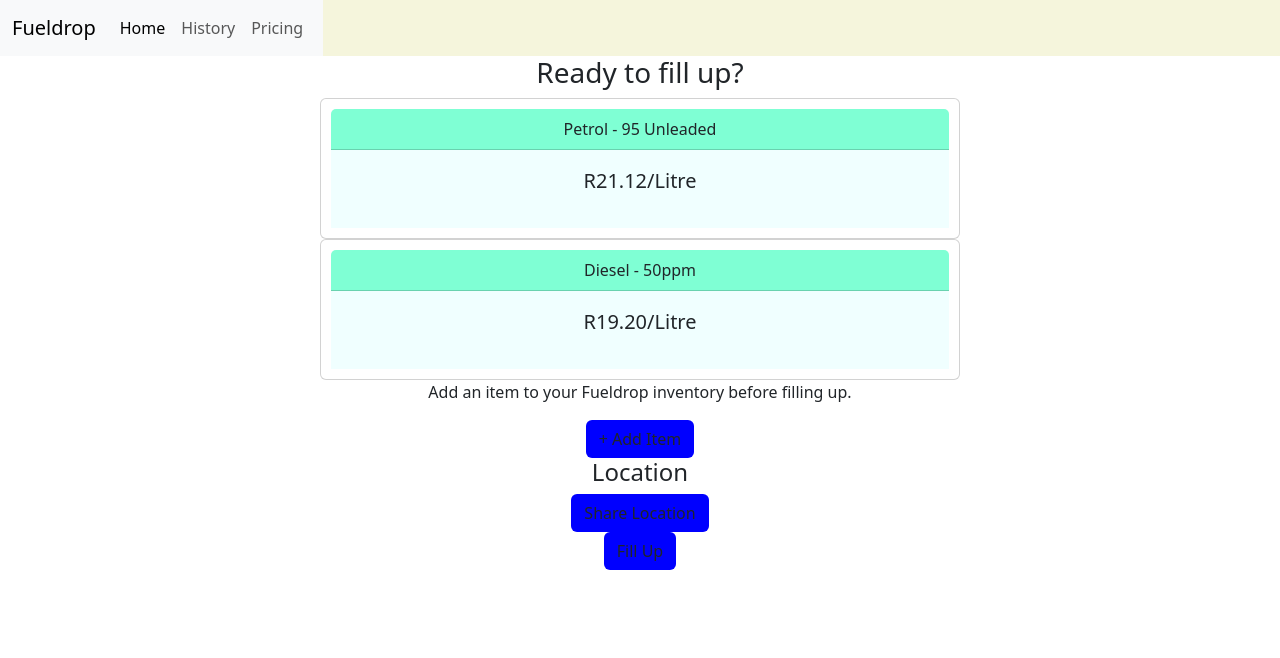
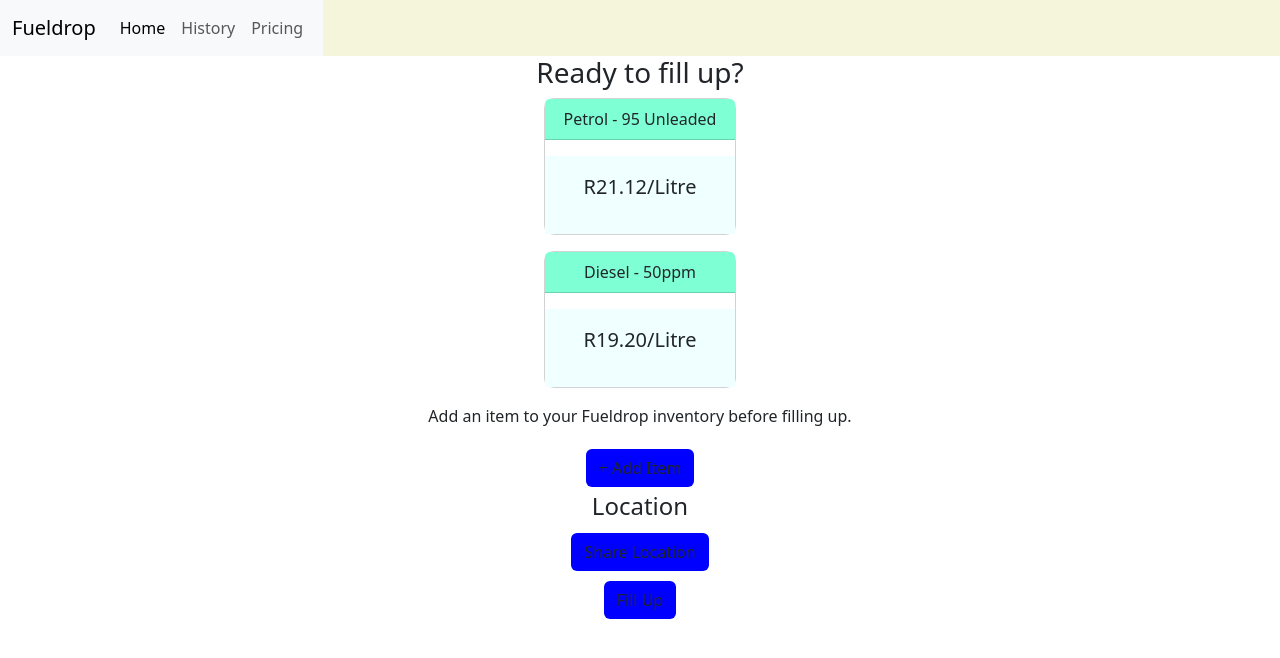
Before and after one commit to ninomitchell8/FuelDrop, a React (Vite) app in the folder fueldrop/: page /Home.jsx in a window 1280 px wide. Shown: the top 658 px of the page. Built offline with nearby package versions, Linux system fonts and the light colour scheme; no server answers.

Commit message:
Inventory Item can be added and removed from the filling up q. Item can be successfully removed from inventory aswell

```diff
--- a/fueldrop/src/components/Button.css
+++ b/fueldrop/src/components/Button.css
@@ -1,3 +1,4 @@
 .btn{
     background-color: blue;
+    margin: 5px;
 }
--- a/fueldrop/src/components/Card.css
+++ b/fueldrop/src/components/Card.css
@@ -1,9 +1,12 @@
 .card {
 
-    width: 50%;
+    display: flex;
+    gap: 1rem;
+    width: 15%;
     text-align:centre;
-    margin-left: 25%;
-    padding: 10px;
+    margin-left: 42.5%;
+    border-radius: 10px;
+    margin-bottom: 1rem;
 }
 
 .card-header{
--- a/fueldrop/src/components/SelectCard.css
+++ b/fueldrop/src/components/SelectCard.css
@@ -1,4 +1,7 @@
 .selectCard{
     width : 25%;
+    align-items: center;
+    margin-left: 37.5%;
+    border-radius: 10px;
 
 }
--- a/fueldrop/src/components/SelectCard.jsx
+++ b/fueldrop/src/components/SelectCard.jsx
@@ -26,13 +26,14 @@
             <h5 className="card-title">{item.make} - {item.model}</h5>
             <h5 className="card-title">{item.type}</h5>
             <p className="card-text">{item.fuel}  </p>
-            <p className="card-text">{item.litres} </p>
+            <p className="card-text">{item.litres}-Litres </p>
             <Button
                 type = "button"
                 name={isSelected ? "Remove from queue" : "Add to fueling queue"}
                 onClick={handleClick}
             />
             <Button
+
             type = "button"
             name = "Delete from inventory"
             onClick= {onRemove}
--- a/fueldrop/src/pages/Home.jsx
+++ b/fueldrop/src/pages/Home.jsx
@@ -47,17 +47,15 @@
 
             const res = await fetch(
 
-                `https://literate-cod-jpx676qxq6q3pwp5-5000.app.github.dev/inventory/${id}`,
-
-                {
+                `https://literate-cod-jpx676qxq6q3pwp5-5000.app.github.dev/inventory/${id}`,{
                     method : "DELETE",
                     headers : {
 
-                        "Authorization": `Bearer ${token}`
+                        "Authorization" : `Bearer ${token}`
                     }
                 }
 
-            );
+            )
 
             if (!res.ok) throw new Error("Failed to delete");
 
@@ -125,7 +123,7 @@
             <Navbar />
                 <h3> Ready to fill up?</h3>
 
-                <div>
+                <div className ="fuel">
                     <Card
                         cardHeader  = "Petrol - 95 Unleaded"
                         primaryContent =  "R21.12/Litre"
```
Also changed, not shown: 2 other files (tests, documents, lock files or other folders).
